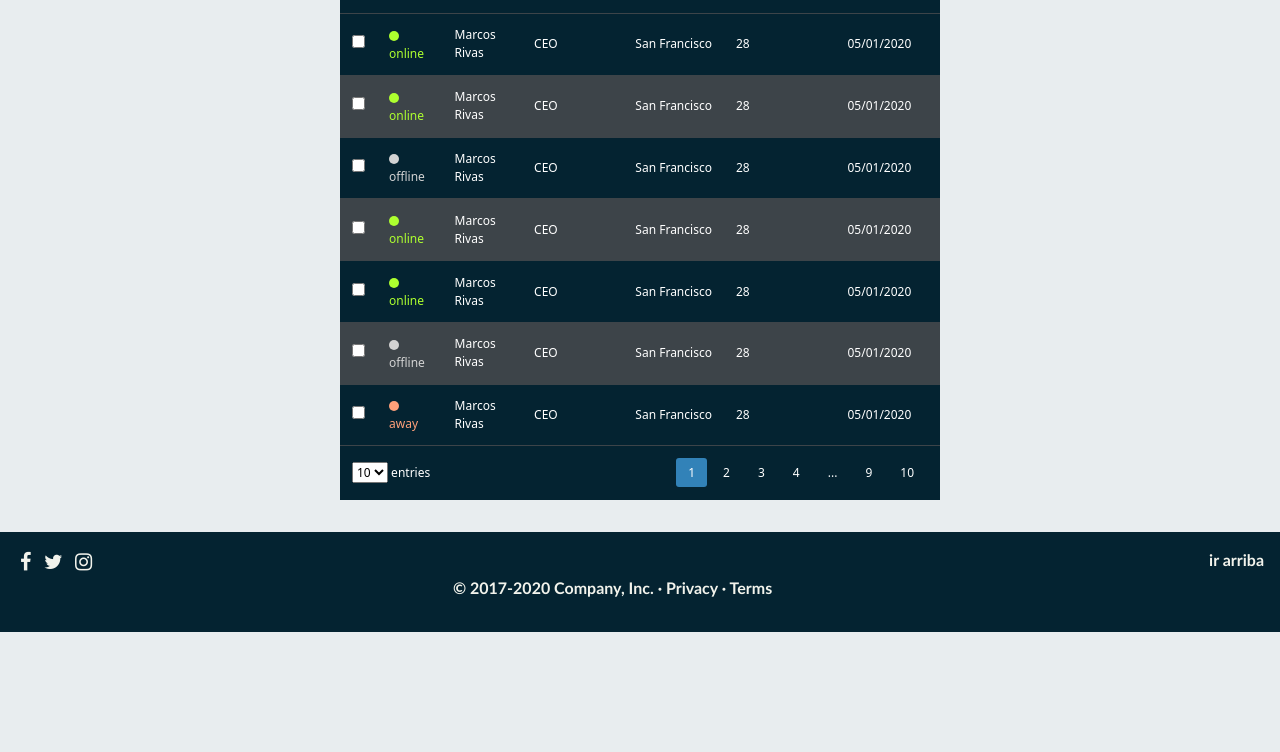
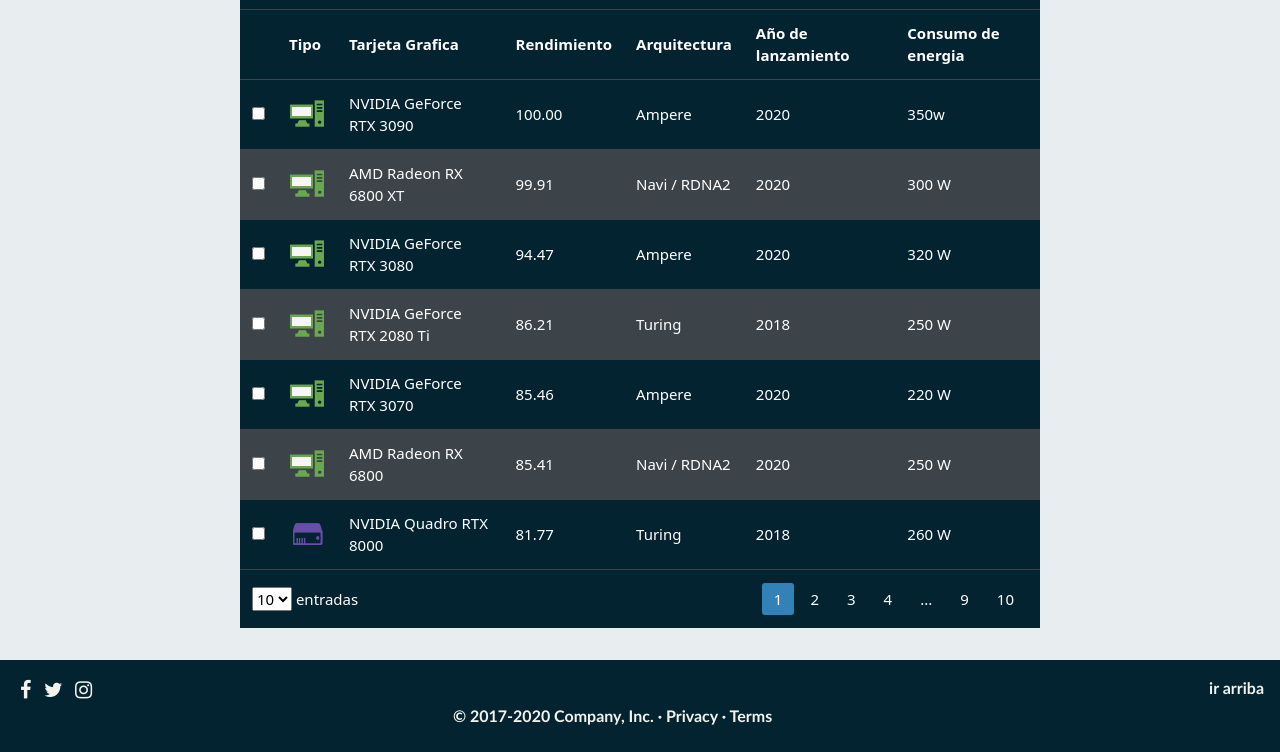
Before and after one commit to FigueroaDiego/trabajo-practico-bootstrap-CSS-JS-Tabla, a plain HTML site: page html/tabla-productos.html in a window 1280 px wide. Shown: the part 194-946 px from the top of the page. Before the commit the page ends 826 px from the top, so only its background shows below. Drawn offline with nearby package versions, Linux system fonts and the light colour scheme.

Commit message:
agregado de iconos

```diff
--- a/css/estilos.css
+++ b/css/estilos.css
@@ -437,6 +437,10 @@ background-color: rgba(223, 230, 233,.9);
 
 }
 
+.titulo-tabla{
+    text-align: center;
+}
+
 .material-icons{
     font-size: 16px;
 }
@@ -446,9 +450,9 @@ background-color: rgba(223, 230, 233,.9);
     background-color: var(--dt-background-color-container);
     border: solid 1px var(--dt-border-radius);
     color: var(--dt-text-color);
-    width: 600px;
+    width: 800px;
     margin: 0 auto;
-    font-size: 12px;
+    font-size: 15px;
 }
 
 .datatable-container .header-tools{
@@ -565,51 +569,3 @@ background-color: rgba(223, 230, 233,.9);
 .datatable-container .datatable tbody tr:hover{
     background-color: var(--dt-hover-cell-color);
 }
-
-.datatable-container .datatable tbody tr .available::after,
-.datatable-container .datatable tbody tr .away::after,
-.datatable-container .datatable tbody tr .offline::after{
-    display: inline-block;
-    vertical-align: middle;
-
-}
-
-.datatable-container .datatable tbody tr .available::after{
-    content: 'online';
-    color: var(--dt-status-availabe-color);
-}
-
-.datatable-container .datatable tbody tr .away::after{
-    content: 'away';
-    color: var(--dt-status-away-color);
-}
-
-.datatable-container .datatable tbody tr .offline::after{
-    content: 'offline';
-    color: var(--dt-status-offline-color);
-}
-
-.datatable-container .datatable tbody tr .available::before,
-.datatable-container .datatable tbody tr .away::before,
-.datatable-container .datatable tbody tr .offline::before{
-    content: '';
-    display: inline-block;
-    width: 10px;
-    height: 10px;
-    margin-right: 10px;
-    border-radius: 50%;
-    vertical-align: middle;
-
-}
-
-.datatable-container .datatable tbody tr .available::before{
-    background-color: var(--dt-status-availabe-color);
-}
-
-.datatable-container .datatable tbody tr .away::before{
-    background-color: var(--dt-status-away-color);
-}
-
-.datatable-container .datatable tbody tr .offline::before{
-    background-color: var(--dt-status-offline-color);
-}
--- a/html/tabla-productos.html
+++ b/html/tabla-productos.html
@@ -42,6 +42,9 @@
         </div>
        </nav>
        <!-- TABLA -->
+       <div class="titulo-tabla">
+           <h1>LAS MEJORES TARJETAS GRAFICAS</h1>
+       </div>
        <div class="datatable-container">
         <div class="header-tools">
             <div class="tools">
@@ -89,65 +92,66 @@
             <tbody>
                 <tr>
                     <td class="table-checkbox"><input type="checkbox" name="" id="" ></td>
-                    <td><span class="available"></span></td>
-                    <td>Marcos Rivas</td>
-                    <td>CEO</td>
-                    <td>San Francisco</td>
-                    <td>28</td>
-                    <td>05/01/2020</td>
+                    <td><picture><source srcset="/images/desktop_smaller.png" media="(max-width: 930px)"><img src="../img/desktop.png" class="type_icon" alt="de escritorio" title="de escritorio"></picture></td>
+                    <td>NVIDIA GeForce RTX 3090</td>
+                    <td>100.00</td>
+                    <td>Ampere</td>
+                    <td>2020</td>
+                    <td>350w</td>
                 </tr>
                 <tr>
                  <td class="table-checkbox"><input type="checkbox" name="" id="" ></td>
-                 <td><span class="available"></span></td>
-                 <td>Marcos Rivas</td>
-                 <td>CEO</td>
-                 <td>San Francisco</td>
-                 <td>28</td>
-                 <td>05/01/2020</td>
+                 <td><picture><source srcset="/images/desktop_smaller.png" media="(max-width: 930px)"><img src="../img/desktop.png" class="type_icon" alt="de escritorio" title="de escritorio"></picture></td>
+                 <td>AMD Radeon RX 6800 XT</td>
+                 <td>99.91</td>
+                 <td>Navi / RDNA2</td>
+                 <td>2020</td>
+                 <td>300 W</td>
              </tr>
              <tr>
                  <td class="table-checkbox"><input type="checkbox" name="" id="" ></td>
-                 <td><span class="offline"></span></td>
-                 <td>Marcos Rivas</td>
-                 <td>CEO</td>
-                 <td>San Francisco</td>
-                 <td>28</td>
-                 <td>05/01/2020</td>
+                 <td><picture><source srcset="/images/desktop_smaller.png" media="(max-width: 930px)"><img src="../img/desktop.png" class="type_icon" alt="de escritorio" title="de escritorio"></picture></td>
+                 <td>NVIDIA GeForce RTX 3080</td>
+                 <td>94.47</td>
+                 <td>Ampere</td>
+                 <td>2020</td>
+                 <td>320 W</td>
                  <tr>
                     <td class="table-checkbox"><input type="checkbox" name="" id="" ></td>
-                    <td><span class="available"></span></td>
-                    <td>Marcos Rivas</td>
-                    <td>CEO</td>
-                    <td>San Francisco</td>
-                    <td>28</td>
-                    <td>05/01/2020</td>
+                    <td><picture><source srcset="/images/desktop_smaller.png" media="(max-width: 930px)"><img src="../img/desktop.png" class="type_icon" alt="de escritorio" title="de escritorio"></picture></td>
+                    <td>NVIDIA GeForce RTX 2080 Ti</td>
+                    <td>86.21</td>
+                    <td>Turing</td>
+                    <td>2018</td>
+                    <td>250 W</td>
                 </tr>
                 <tr>
                  <td class="table-checkbox"><input type="checkbox" name="" id="" ></td>
-                 <td><span class="available"></span></td>
-                 <td>Marcos Rivas</td>
-                 <td>CEO</td>
-                 <td>San Francisco</td>
-                 <td>28</td>
-                 <td>05/01/2020</td>
+                 <td><picture><source srcset="/images/desktop_smaller.png" media="(max-width: 930px)"><img src="../img/desktop.png" class="type_icon" alt="de escritorio" title="de escritorio"></picture></td>
+                 <td>NVIDIA GeForce RTX 3070</td>
+                 <td>85.46</td>
+                 <td>Ampere</td>
+                 <td>2020</td>
+                 <td>220 W</td>
              </tr>
              <tr>
                  <td class="table-checkbox"><input type="checkbox" name="" id="" ></td>
-                 <td><span class="offline"></span></td>
-                 <td>Marcos Rivas</td>
-                 <td>CEO</td>
-                 <td>San Francisco</td>
-                 <td>28</td>
-                 <td>05/01/2020</td>
+                 <td><picture><source srcset="/images/desktop_smaller.png" media="(max-width: 930px)"><img src="../img/desktop.png" class="type_icon" alt="de escritorio" title="de escritorio"></picture><span class="offline"></span></td>
+                 <td>AMD Radeon RX 6800</td>
+                 <td>85.41</td>
+                 <td>Navi / RDNA2</td>
+                 <td>2020</td>
+                 <td>250 W</td>
              </tr>
              <tr>
                  <td class="table-checkbox"><input type="checkbox" name="" id="" ></td>
-                 <td><span class="away"></span></td>
-                 <td>Marcos Rivas</td>
-                 <td>CEO</td>
-                 <td>San Francisco</td>
-                 <td>28</td>
-                 <td>05/01/2020</td>
+                 <td><picture><source srcset="/images/server-workstation_smaller.png" media="(max-width: 930px)"><img src="../img/server-workstation.png" class="type_icon" alt="para las estaciones de trabajo" title="para las estaciones de trabajo">
+                </picture></td>
+                 <td>NVIDIA Quadro RTX 8000</td>
+                 <td>81.77</td>
+                 <td>Turing</td>
+                 <td>2018</td>
+                 <td>260 W</td>
              </tr>
             </tbody>
 
@@ -159,7 +163,7 @@
                     <option value="10" selected>10</option>
                     <option value="15">15</option>
                 </select>
-                entries
+                entradas
             </div>
             <div class="pages">
                 <ul>
```
Also changed, not shown: img/desktop.png (added), img/mobile-workstation.png (added), img/notebook.png (added), img/server-workstation.png (added).
